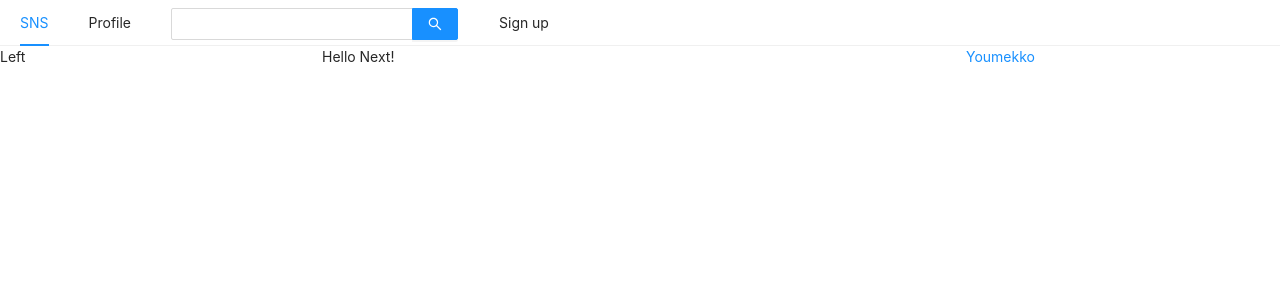
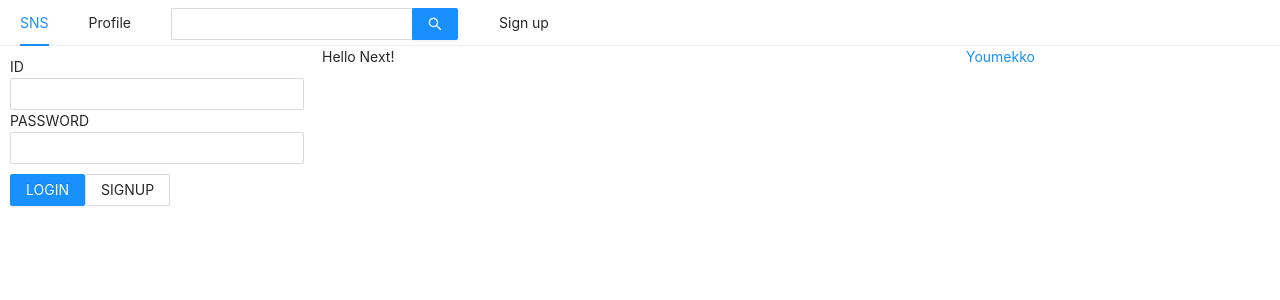
Before and after one commit to youmeeeee/try-react-sns-again, a Next.js app in the folder front/: page / in a window 1280 px wide. Shown: the top 300 px of the page. Built offline with nearby package versions, Linux system fonts and the light colour scheme.

Commit message:
day3_더미데이터 로그인

```diff
--- a/front/components/AppLayout.js
+++ b/front/components/AppLayout.js
@@ -1,9 +1,18 @@
-import React from 'react'
+import React, { useState } from 'react'
 import PropTypes from 'prop-types'
 import Link from 'next/link'
 import { Menu, Input, Row, Col } from 'antd'
+import styled from 'styled-components'
+
+import LoginForm from '../components/LoginForm'
+import UserProfile from '../components/UserProfile'
+
+const SearchInput = styled(Input.Search)`
+    vertical-align: middle;
+`
 
 const AppLayout = ({children}) => {
+    const [isLoggedIn, setIsLoggedIn] = useState(false);
     return (
         <div>
             <Menu mode="horizontal">
@@ -14,7 +23,7 @@ const AppLayout = ({children}) => {
                     <Link href="/profile"><a>Profile</a></Link>
                 </Menu.Item>
                 <Menu.Item>
-                    <Input.Search enterButton style={{ verticalAlign: 'middle' }}/>
+                    <SearchInput enterButton />
                 </Menu.Item>
                 <Menu.Item>
                     <Link href="/signup"><a>Sign up</a></Link>
@@ -22,7 +31,11 @@ const AppLayout = ({children}) => {
             </Menu>
             <Row gutter={8}>
                 <Col xs={24} md={6} >
-                    Left
+                    {
+                        isLoggedIn
+                        ? <UserProfile setIsLoggedIn={setIsLoggedIn} />
+                        : <LoginForm setIsLoggedIn={setIsLoggedIn} />
+                    }
                 </Col>
                 <Col xs={24} md={12}>
                     {children}
--- /dev/null
+++ b/front/components/LoginForm.js
@@ -0,0 +1,71 @@
+import React, { useState, useCallback } from 'react'
+import { Form, Input, Button } from 'antd'
+import Link from 'next/link'
+import styled from 'styled-components'
+
+const ButtonWrapper = styled.div`
+    margin-top: 10px;
+`
+
+const FormWrapper = styled(Form)`
+    padding: 10px;
+`
+
+const LoginForm = ({ setIsLoggedIn }) => {
+    const [id, setId] = useState('')
+    const [password, setPassword] = useState('')
+
+    const onChangeId = useCallback(
+        (e) => {
+            setId(e.target.value)
+        },
+        [],
+    )
+
+    const onChangePassword = useCallback(
+        (e) => {
+            setPassword(e.target.value)
+        },
+        [],
+    )
+
+    const onSubmitForm = useCallback(
+        () => {
+            console.log(id, password)
+            setIsLoggedIn(true)
+        },
+        [id, password],
+    )
+
+    return (
+        <FormWrapper onFinish={onSubmitForm}>
+            <div>
+                <label htmlFor="user-id">ID</label>
+                <br />
+                <Input
+                    name="user-id"
+                    value={id}
+                    onChange={onChangeId}
+                    required
+                />
+            </div>
+            <div>
+                <label htmlFor="user-password">PASSWORD</label>
+                <br />
+                <Input
+                    name="user-password"
+                    type="password"
+                    value={password}
+                    onChange={onChangePassword}
+                    required
+                />
+            </div>
+            <ButtonWrapper>
+                <Button type="primary" htmlType="submit" loading={false}>LOGIN</Button>
+                <Link href="/signup"><a><Button>SIGNUP</Button></a></Link>
+            </ButtonWrapper>
+        </FormWrapper>
+    )
+}
+
+export default LoginForm
--- /dev/null
+++ b/front/components/UserProfile.js
@@ -0,0 +1,33 @@
+import React, { useCallback } from 'react'
+import { Card, Avatar, Button } from 'antd'
+
+export const UserProfile = ({ setIsLoggedIn }) => {
+    const onLogout = useCallback(
+        () => {
+            setIsLoggedIn(false)
+        },
+        [],
+    )
+
+    return (
+       <Card
+            actions={[
+                <div key="twit">Twit<br/>0</div>,
+                <div key="following">Followings<br/>0</div>,
+                <div key="followers">Follwers<br/>0</div>
+            ]}
+        >
+           <Card.Meta
+                avatar={<Avatar>YM</Avatar>}
+                title="Youme"
+            />
+            <Button onClick={onLogout}>LOGOUT</Button>
+       </Card>
+    )
+}
+
+UserProfile.prototype = {
+    // setIsLoggedIn: prototype
+}
+
+export default UserProfile
--- a/front/pages/_app.js
+++ b/front/pages/_app.js
@@ -14,7 +14,7 @@ const App = ({ Component }) => {
     )
 }
 
-App.PropTypes = {
+App.propTypes = {
     Component: PropTypes.elementType.isRequired,
 }
 
```
